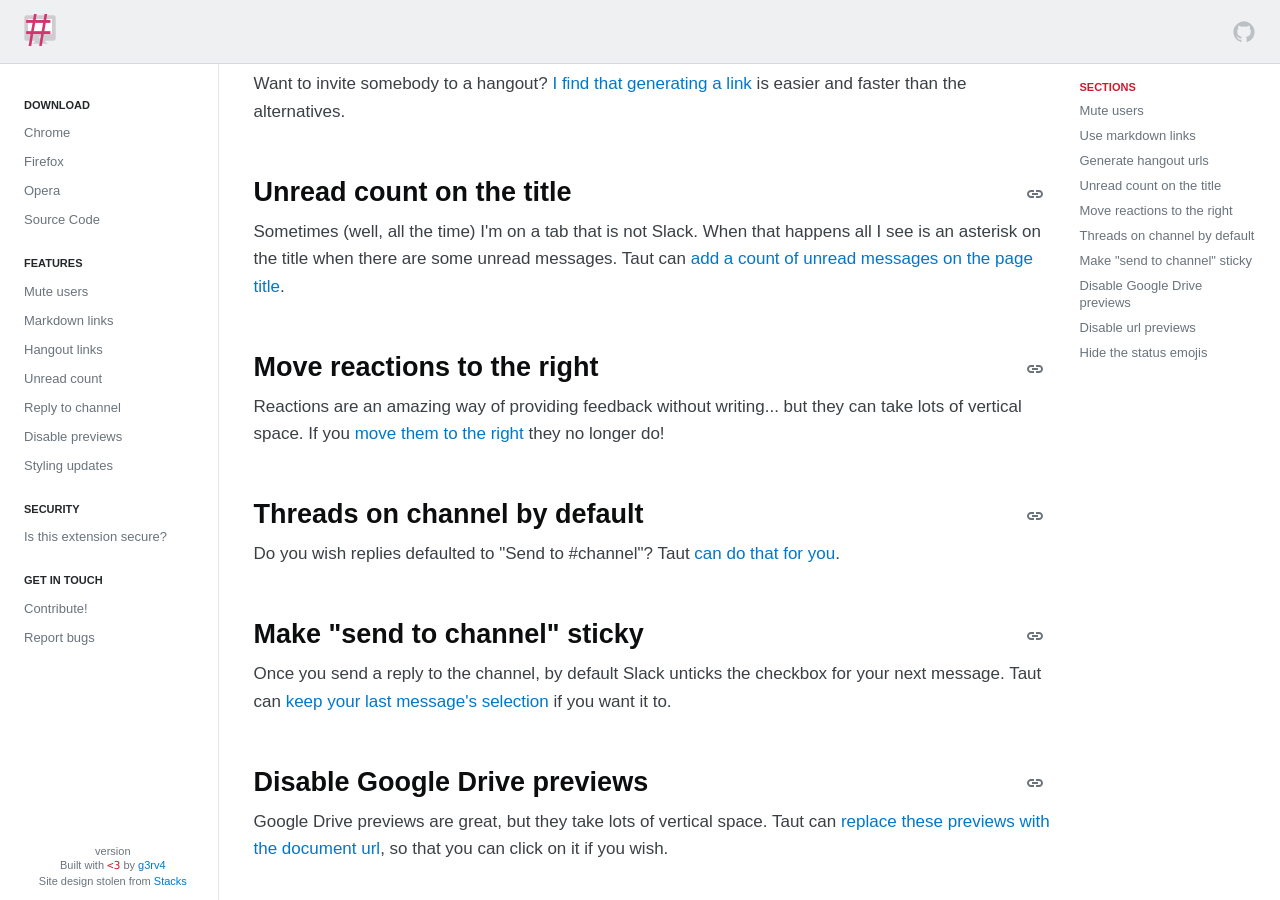
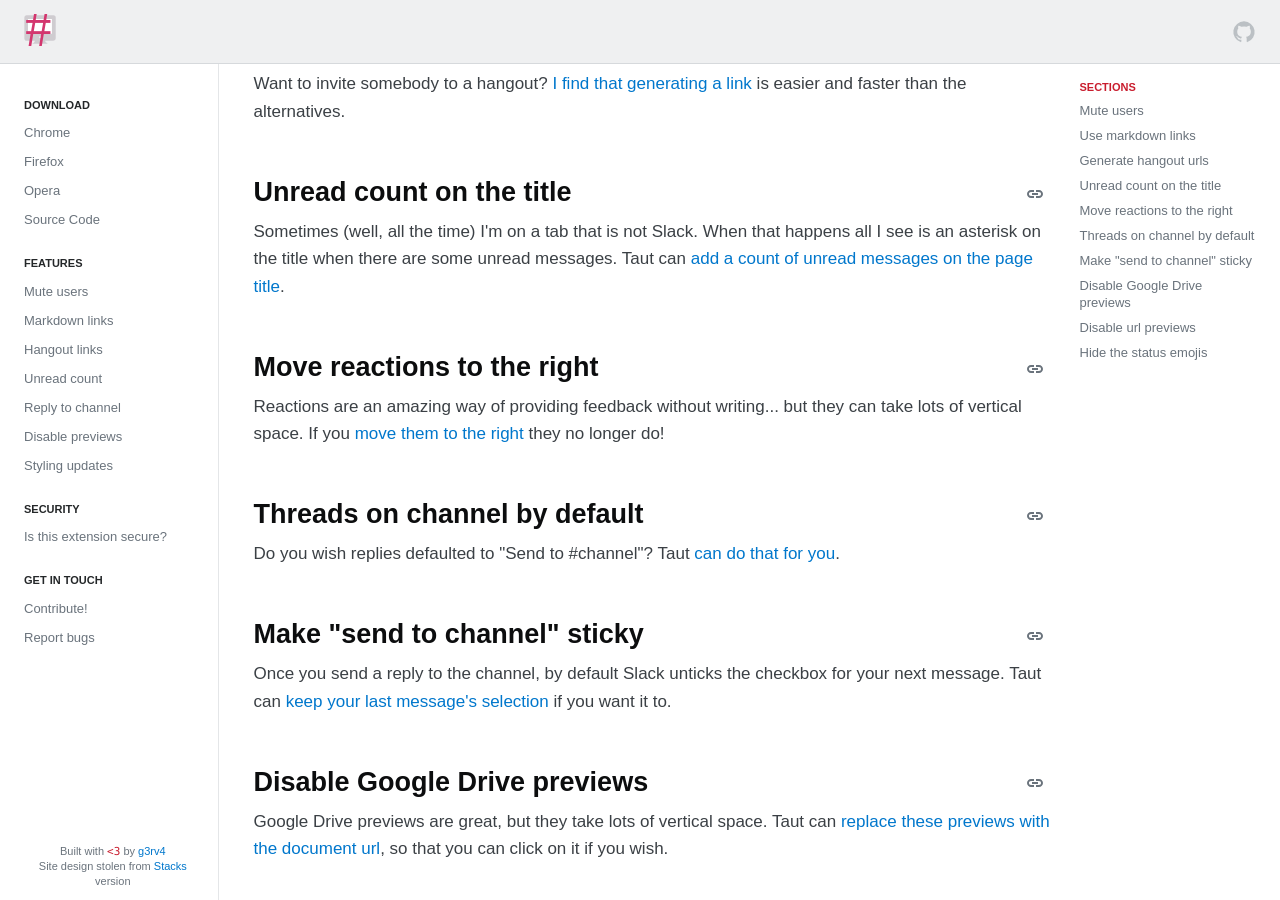
Before and after one commit to g3rv4/refined.chat, a Jekyll site: the page built from index.html, in a window 1280 px wide and 900 px high, scrolled down 586 px. Built offline with Jekyll 4.4.1, drawn with Linux system fonts in a browser that asks for light colours.

```diff
--- a/_includes/navigation.html
+++ b/_includes/navigation.html
@@ -28,9 +28,9 @@
             {% endif %}
         </div>
         <div class="fc-black-500 fs-fine ta-center">
-            version <a href="https://github.com/g3rv4/taut.rocks/commits/master" target="_blank">{{site.data.version | slice: 0, 7}}</a><br />
             Built with <span class="ff-mono fc-red-500">&lt;3</span> by <a href="https://g3rv4.com" target="_blank">g3rv4</a><br />
-            Site design stolen from <a href="https://stackoverflow.design" target="_blank">Stacks</a>
+            Site design stolen from <a href="https://stackoverflow.design" target="_blank">Stacks</a><br />
+            version <a href="https://github.com/g3rv4/taut.rocks/commits/master" target="_blank">{{site.data.version | slice: 0, 7}}</a>
         </div>
     </div>
 </div>
```
